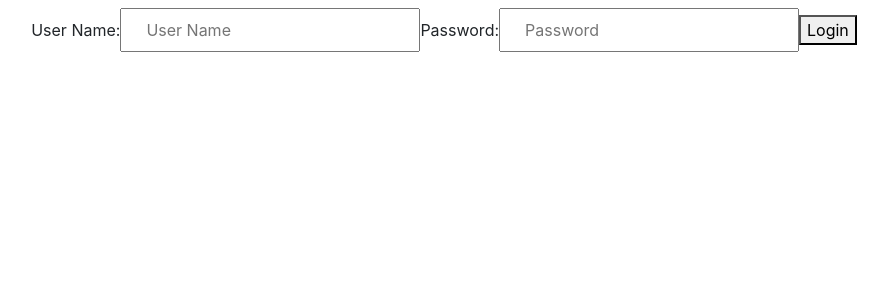
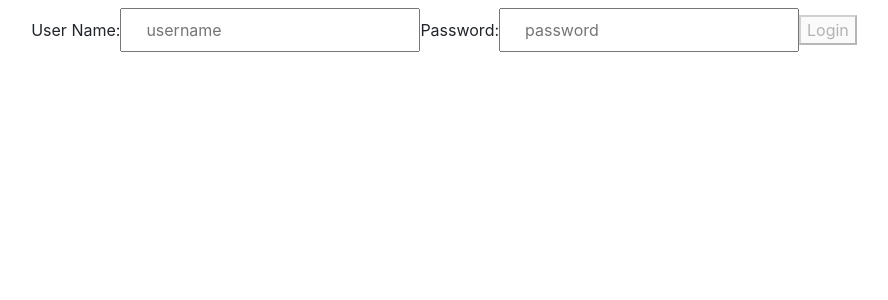
Before and after one commit to xavier-tadeo/ChWRobot-Front-End, a React (Create React App) app: page / in a window 1280 px wide. Shown: the top 300 px of the page, without its empty margins (196-1084 px from the left). Built offline with nearby package versions, Linux system fonts and the light colour scheme.

Commit message:
Create part of validation fomr

```diff
--- a/src/pages/LoginPage.js
+++ b/src/pages/LoginPage.js
@@ -1,4 +1,4 @@
-import { useMemo } from "react";
+import { useEffect, useMemo, useState } from "react";
 
 const LoginPage = () => {
   const initialData = useMemo(
@@ -9,7 +9,26 @@ const LoginPage = () => {
     []
   );
 
-  const handlerSubmit = (evt) => evt.preventDefault;
+  // const initialData = {
+  //   username: "",
+  //   password: "",
+  // };
+
+  const [userData, setUserData] = useState(initialData);
+  const [isDisabled, setIsDisabled] = useState(true);
+
+  const onChange = (event) => {
+    setUserData({
+      ...userData,
+      [event.target.value]: event.target.id,
+    });
+  };
+
+  useEffect(() => {
+    setIsDisabled(userData.username === "" || userData.password === "");
+  }, [userData]);
+
+  const handlerSubmit = (evt) => evt.preventDefault();
 
   return (
     <form
@@ -23,20 +42,30 @@ const LoginPage = () => {
         type="text"
         className="w-full px-4 py-2 mt-2 mr-4 "
         id="username"
-        placeholder="User Name"
-        onChange={() => {}}
+        placeholder="username"
+        onChange={onChange}
+        value={userData.username}
         required
       ></input>
       <label htmlFor="password">Password:</label>
       <input
-        type="text"
+        type="password"
         className="w-full px-4 py-2 mt-2 mr-4 "
         id="password"
-        placeholder="Password"
-        onChange={() => {}}
+        placeholder="password"
+        onChange={onChange}
+        value={userData.password}
         required
       ></input>
-      <button className="form__button" type="submit">
+      <button
+        className={
+          isDisabled
+            ? "cursor-not-allowed rounded-md disabled:opacity-60"
+            : "rounded-md focus:ring-2 hover:bg-blue-800"
+        }
+        disabled={isDisabled}
+        type="submit"
+      >
         Login
       </button>
     </form>
```
